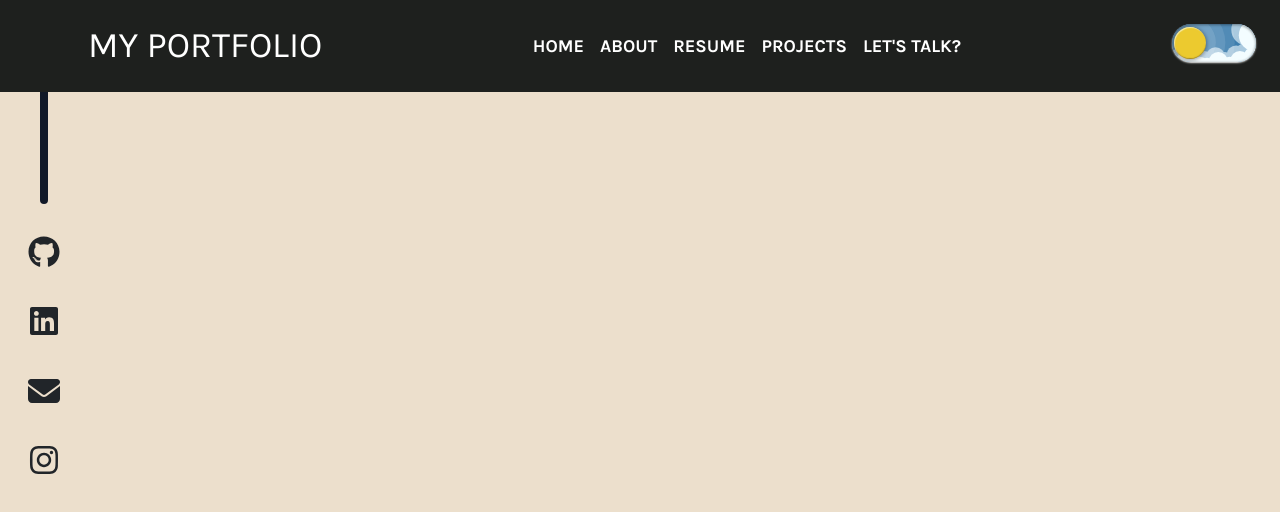
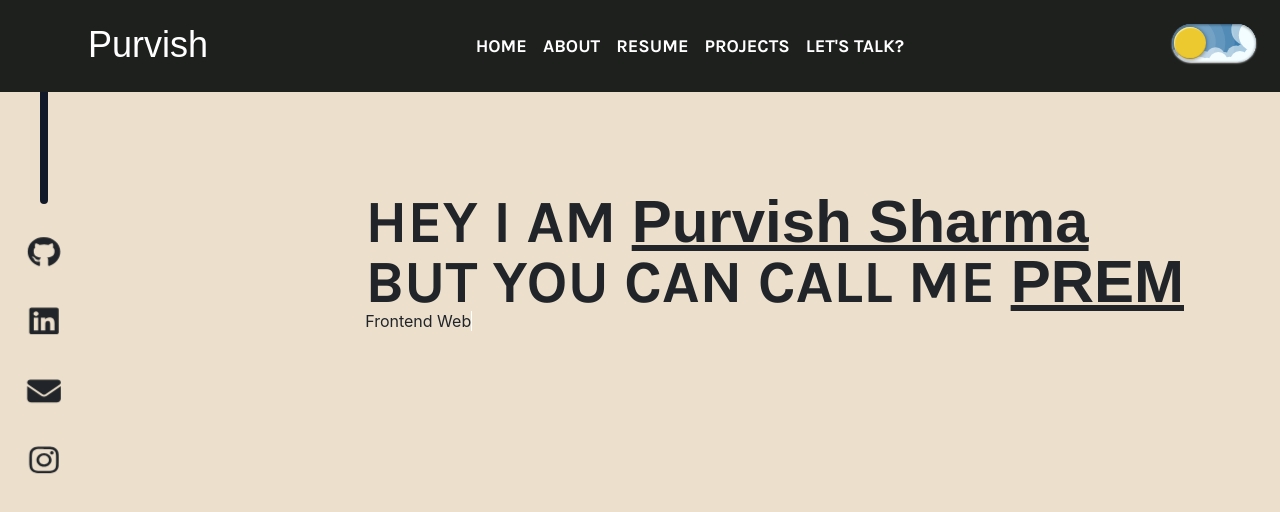
Before and after one commit to premsharma1231/Purvish_Portfolio, a React (Create React App) app: page / in a window 1280 px wide. Shown: the top 512 px of the page. Built offline with nearby package versions, Linux system fonts and the light colour scheme; a web font is replaced by a local one.

Commit message:
Updated code with new features/fixes

```diff
--- a/package.json
+++ b/package.json
@@ -45,6 +45,7 @@
   },
   "devDependencies": {
     "autoprefixer": "^10.4.20",
+    "gh-pages": "^6.2.0",
     "nodemon": "^3.1.7",
     "postcss": "^8.4.49",
     "tailwindcss": "^3.4.17"
--- a/src/App.js
+++ b/src/App.js
@@ -13,7 +13,7 @@ document.body.style.backgroundColor = '#ECDFCC';
     <>
     <Navbar />
     <Platforms />
-    {/* <Content /> */}
+    <Content />
     </>
   );
 }
--- a/src/Components/Nav.js
+++ b/src/Components/Nav.js
@@ -11,7 +11,7 @@ function Navbar(){
     <>
     <div className="flex justify-between bg-DarkColor px-4 py-4">
     <li className="text-4xl ml-16 list-none">
-          <a className="text-white active font-Karla" aria-current="page" href="#">MY PORTFOLIO</a>
+          <a className="text-white active font-kanit" aria-current="page" href="#">Purvish</a>
     </li>
       <div className="flex font-bold">
         <li className="text-lg list-none m-2">
--- a/src/Components/Platforms.js
+++ b/src/Components/Platforms.js
@@ -15,11 +15,35 @@ function Platforms(){
         <span className="h-28 w-2 z-10 bg-gray-900 rounded-b"></span>
 
         <div className="flex flex-col justify-between h-64 mt-4">
-        <FontAwesomeIcon className="w-8 h-8 hover:cursor-pointer transition-all p-2" icon={faGithub} />
-        <FontAwesomeIcon className="w-8 h-8 hover:cursor-pointer transition-all p-2" icon={faLinkedin} />
-        <FontAwesomeIcon className="w-8 h-8 hover:cursor-pointer transition-all p-2" icon={faEnvelope} />
-        <FontAwesomeIcon className="w-8 h-8 hover:cursor-pointer transition-all p-2" icon={faInstagram} />
-        </div>
+  {/* Github Profile with Tooltip */}
+  <FontAwesomeIcon
+    className="w-8 h-8 hover:cursor-pointer transition-all p-2"
+    icon={faGithub}
+    bounce
+  />
+
+  {/* LinkedIn Icon */}
+  <FontAwesomeIcon
+    className="w-8 h-8 hover:cursor-pointer transition-all p-2"
+    icon={faLinkedin}
+    bounce
+  />
+
+  {/* Email Icon */}
+  <FontAwesomeIcon
+    className="w-8 h-8 hover:cursor-pointer transition-all p-2"
+    icon={faEnvelope}
+    bounce
+  />
+
+  {/* Instagram Icon */}
+  <FontAwesomeIcon
+    className="w-8 h-8 hover:cursor-pointer transition-all p-2"
+    icon={faInstagram}
+    bounce
+  />
+</div>
+
         </div>
         </>
     )
--- a/src/Components/content.js
+++ b/src/Components/content.js
@@ -1,20 +1,78 @@
-import React from "react";
+import React, { useEffect } from "react";
 import "../App.css";
 import "../index.css";
 import "@fontsource/rubik-vinyl";
 import "@fontsource/karla";
 
 function Content(){
+    useEffect(() => {
+        const TxtType = function (el, toRotate, period) {
+          this.toRotate = toRotate;
+          this.el = el;
+          this.loopNum = 0;
+          this.period = parseInt(period, 10) || 2000;
+          this.txt = "";
+          this.tick();
+          this.isDeleting = false;
+        };
+
+        TxtType.prototype.tick = function () {
+          const i = this.loopNum % this.toRotate.length;
+          const fullTxt = this.toRotate[i];
+
+          if (this.isDeleting) {
+            this.txt = fullTxt.substring(0, this.txt.length - 1);
+          } else {
+            this.txt = fullTxt.substring(0, this.txt.length + 1);
+          }
+
+          this.el.innerHTML = `<span class="wrap">${this.txt}</span>`;
+
+          let delta = 200 - Math.random() * 100;
+          if (this.isDeleting) delta /= 2;
+
+          if (!this.isDeleting && this.txt === fullTxt) {
+            delta = this.period;
+            this.isDeleting = true;
+          } else if (this.isDeleting && this.txt === "") {
+            this.isDeleting = false;
+            this.loopNum++;
+            delta = 500;
+          }
+
+          setTimeout(() => this.tick(), delta);
+        };
+
+        const elements = document.getElementsByClassName("typewrite");
+        for (let i = 0; i < elements.length; i++) {
+          const toRotate = elements[i].getAttribute("data-type");
+          const period = elements[i].getAttribute("data-period");
+          if (toRotate) {
+            new TxtType(elements[i], JSON.parse(toRotate), period);
+          }
+        }
+
+        const css = document.createElement("style");
+        css.type = "text/css";
+        css.innerHTML = ".typewrite > .wrap { border-right: 0.08em solid #fff }";
+        document.body.appendChild(css);
+      }, []);
+
+
+
+
     return(
         <>
             <div className="absolute top-48 right-24">
-                <h1 className="font-Karla font-extrabold text-5xl">
-                    Sharma Purvish
+                <h1 className="font-Karla font-extrabold text-6xl">
+                    <span className="">HEY I AM </span> <span className="font-kanit underline">Purvish Sharma<br/></span>
+                    <span className="">BUT YOU CAN CALL ME </span> <span className="font-kanit underline">PREM</span>
                 </h1>
-                <p className="font-Karla text-center">Frontend Web Developer</p>
-                <p className="font-Karla text-center">Trainer</p>
-                <p className="font-Karla text-center">Quality Analyst</p>
-                <p className="font-Karla text-center">Research Analyst</p>
+                <h1><a href="#" className="typewrite" data-period="2000"
+                data-type='[ "Frontend Web Developer", "Trainer at BPO/KPO Company", "Quality Analyst.", "Research Analyst." ]'>
+                <span className="wrap"></span>
+        </a>
+      </h1>
             </div>
         </>
     );
```
Also changed, not shown: 1 other file (tests, documents, lock files or other folders).
